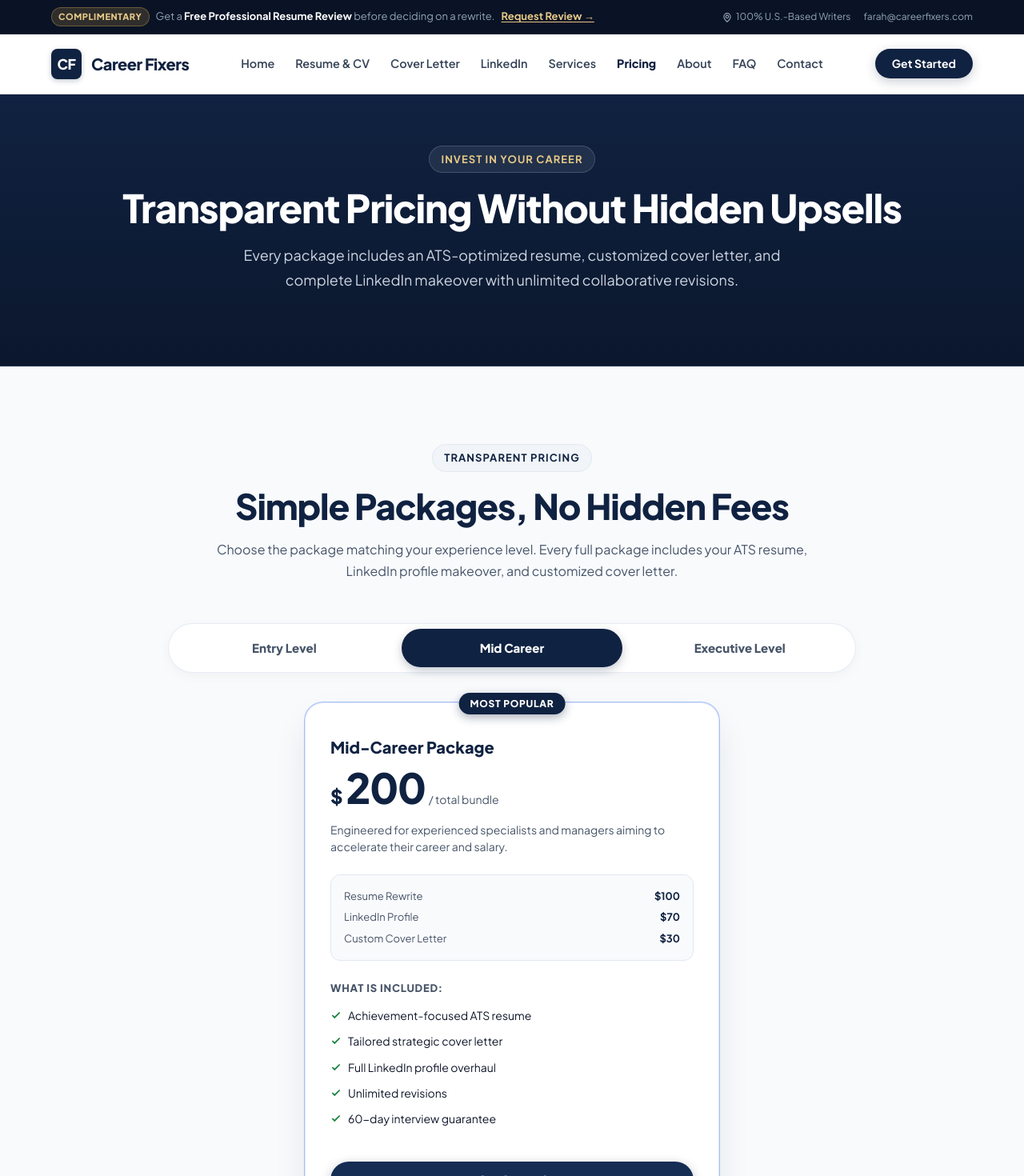
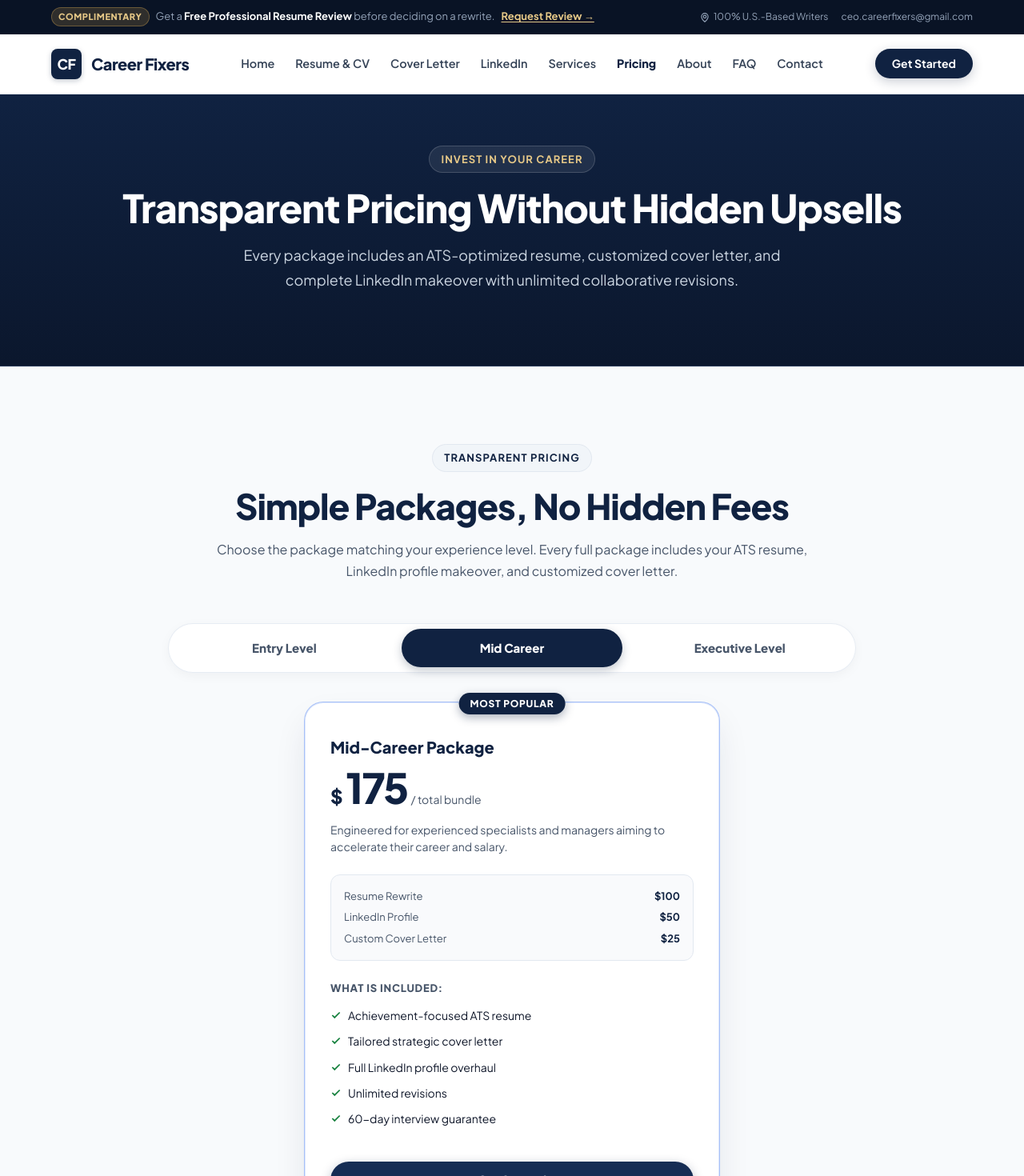
Before and after one commit to yasirnoor234/career-fixers, a Next.js app: page /pricing in a window 1280 px wide. Shown: the top 1470 px of the page at 80% size. Built offline with nearby package versions, Linux system fonts and the light colour scheme.

Commit message:
Update announcement email, reorder pricing section, and update package price tiers

```diff
--- a/about.html
+++ b/about.html
@@ -37,7 +37,7 @@
         <a class="announcement-link" href="index.html#free-review">Request Review &rarr;</a>
       </div>
       <div class="announcement-contact">
-        <a href="mailto:farah@careerfixers.com">farah@careerfixers.com</a>
+        <a href="mailto:ceo.careerfixers@gmail.com">ceo.careerfixers@gmail.com</a>
       </div>
     </div>
   </div>
--- a/src/app/api/contact/route.ts
+++ b/src/app/api/contact/route.ts
@@ -14,12 +14,12 @@ export async function POST(req: Request) {
     }
 
     const formType = type === 'free-review' ? 'Free Resume Review Request' : 'Direct Message / Inquiry';
-    const recipientEmail = 'suban@careerfixers.com';
+    const recipientEmail = process.env.RECIPIENT_EMAIL || 'ceo.careerfixers@gmail.com';
 
-    // Titan Mail (Hostinger) SMTP Configuration
-    const smtpHost = process.env.SMTP_HOST || 'smtp.titan.email';
+    // Gmail SMTP Configuration
+    const smtpHost = process.env.SMTP_HOST || 'smtp.gmail.com';
     const smtpPort = parseInt(process.env.SMTP_PORT || '465', 10);
-    const smtpUser = process.env.SMTP_USER || 'suban@careerfixers.com';
+    const smtpUser = process.env.SMTP_USER || 'ceo.careerfixers@gmail.com';
     const smtpPass = process.env.SMTP_PASSWORD;
 
     const emailSubject = `[Career Fixers] New ${formType} from ${name}`;
@@ -75,7 +75,7 @@ export async function POST(req: Request) {
       </div>
     `;
 
-    // If SMTP credentials exist, send via Hostinger Titan Mail
+    // If SMTP credentials exist, send via Gmail SMTP
     if (smtpPass) {
       const transporter = nodemailer.createTransport({
         host: smtpHost,
@@ -97,7 +97,7 @@ export async function POST(req: Request) {
 
       return NextResponse.json({
         success: true,
-        message: 'Email delivered successfully to suban@careerfixers.com',
+        message: `Email delivered successfully to ${recipientEmail}`,
       });
     } else {
       // Development / Fallback mode when SMTP_PASSWORD is not set yet in environment
@@ -112,7 +112,7 @@ export async function POST(req: Request) {
 
       return NextResponse.json({
         success: true,
-        message: 'Submission received. (Configure SMTP_PASSWORD in .env.local to enable live Hostinger Titan SMTP dispatch)',
+        message: 'Submission received. (Configure SMTP_PASSWORD in .env.local to enable live Gmail SMTP dispatch)',
       });
     }
   } catch (error: unknown) {
--- a/src/app/contact/page.tsx
+++ b/src/app/contact/page.tsx
@@ -46,7 +46,7 @@ export default function ContactPage() {
       stored.push({ ...message, submittedAt: new Date().toISOString() });
       localStorage.setItem('careerFixersMessages', JSON.stringify(stored));
 
-      // Send to server API endpoint for Titan Mail delivery to suban@careerfixers.com
+      // Send to server API endpoint for email delivery to ceo.careerfixers@gmail.com
       const res = await fetch('/api/contact', {
         method: 'POST',
         headers: { 'Content-Type': 'application/json' },
--- a/src/app/cover-letter/page.tsx
+++ b/src/app/cover-letter/page.tsx
@@ -23,7 +23,7 @@ export default function CoverLetterPage() {
           </p>
           <div className="hero-actions" style={{ justifyContent: 'center' }}>
             <Link className="btn btn-brand" href="/pricing">
-              Order Cover Letter ($25 - $30)
+              Order Cover Letter ($25)
             </Link>
             <Link className="btn btn-outline-white" href="/#free-review">
               Request Free Consultation
--- a/src/app/layout.tsx
+++ b/src/app/layout.tsx
@@ -72,7 +72,7 @@ export default function RootLayout({
       'Professional ATS-friendly resume writing, cover letters, and LinkedIn profile optimization by experienced US-based writers.',
     url: 'https://career-fixers.web.app/',
     logo: 'https://career-fixers.web.app/images/executive-classic.png',
-    priceRange: '$75 - $250',
+    priceRange: '$25 - $225',
     contactPoint: [
       {
         '@type': 'ContactPoint',
--- a/src/app/linkedin-optimization/page.tsx
+++ b/src/app/linkedin-optimization/page.tsx
@@ -23,7 +23,7 @@ export default function LinkedInOptimizationPage() {
           </p>
           <div className="hero-actions" style={{ justifyContent: 'center' }}>
             <Link className="btn btn-brand" href="/pricing">
-              Order LinkedIn Optimization ($50 - $70)
+              Order LinkedIn Optimization ($50)
             </Link>
             <Link className="btn btn-outline-white" href="/#free-review">
               Request Free Consultation
--- a/src/app/page.tsx
+++ b/src/app/page.tsx
@@ -5,8 +5,8 @@ import ServicesGrid from '@/components/ServicesGrid';
 import AtsSection from '@/components/AtsSection';
 import MethodologySection from '@/components/MethodologySection';
 import CareerLevelsSection from '@/components/CareerLevelsSection';
+import PricingSection from '@/components/PricingSection';
 import SamplesGallery from '@/components/SamplesGallery';
-import PricingSection from '@/components/PricingSection';
 import DirectCollaboration from '@/components/DirectCollaboration';
 import FaqSection from '@/components/FaqSection';
 import FinalCta from '@/components/FinalCta';
@@ -21,8 +21,8 @@ export default function HomePage() {
       <AtsSection />
       <MethodologySection />
       <CareerLevelsSection />
+      <PricingSection />
       <SamplesGallery />
-      <PricingSection />
       <DirectCollaboration />
       <FaqSection />
       <FinalCta />
--- a/src/components/AnnouncementBar.tsx
+++ b/src/components/AnnouncementBar.tsx
@@ -29,7 +29,7 @@ export default function AnnouncementBar() {
             </svg>
             100% U.S.-Based Writers
           </span>
-          <a href="mailto:farah@careerfixers.com">farah@careerfixers.com</a>
+          <a href="mailto:ceo.careerfixers@gmail.com">ceo.careerfixers@gmail.com</a>
         </div>
       </div>
     </div>
--- a/src/components/CareerLevelsSection.tsx
+++ b/src/components/CareerLevelsSection.tsx
@@ -62,7 +62,7 @@ export default function CareerLevelsSection() {
                 <svg width="16" height="16" viewBox="0 0 24 24" fill="none" stroke="currentColor" strokeWidth="2.5">
                   <polyline points="20 6 9 17 4 12" />
                 </svg>
-                <span>Complete package at $200</span>
+                <span>Complete package at $175</span>
               </li>
             </ul>
           </div>
@@ -90,7 +90,7 @@ export default function CareerLevelsSection() {
                 <svg width="16" height="16" viewBox="0 0 24 24" fill="none" stroke="currentColor" strokeWidth="2.5">
                   <polyline points="20 6 9 17 4 12" />
                 </svg>
-                <span>Full executive dossier at $250</span>
+                <span>Full executive dossier at $225</span>
               </li>
             </ul>
           </div>
--- a/src/components/FreeReviewForm.tsx
+++ b/src/components/FreeReviewForm.tsx
@@ -88,7 +88,7 @@ export default function FreeReviewForm({ idPrefix = 'hero', isCompact = false }:
       stored.push({ ...submission, submittedAt: new Date().toISOString() });
       localStorage.setItem('careerFixersSubmissions', JSON.stringify(stored));
 
-      // Send to server API endpoint for Titan Mail delivery to suban@careerfixers.com
+      // Send to server API endpoint for email delivery to ceo.careerfixers@gmail.com
       const res = await fetch('/api/contact', {
         method: 'POST',
         headers: { 'Content-Type': 'application/json' },
--- a/src/components/PricingSection.tsx
+++ b/src/components/PricingSection.tsx
@@ -120,7 +120,7 @@ export default function PricingSection() {
                 <div className="pricing-tier-name">Mid-Career Package</div>
                 <div className="pricing-price">
                   <span className="price-currency">$</span>
-                  <span className="price-amount">200</span>
+                  <span className="price-amount">175</span>
                   <span className="price-period">/ total bundle</span>
                 </div>
                 <p className="pricing-description">
@@ -129,8 +129,8 @@ export default function PricingSection() {
 
                 <div className="pricing-breakdown">
                   <div className="breakdown-row"><span>Resume Rewrite</span><strong>$100</strong></div>
-                  <div className="breakdown-row"><span>LinkedIn Profile</span><strong>$70</strong></div>
-                  <div className="breakdown-row"><span>Custom Cover Letter</span><strong>$30</strong></div>
+                  <div className="breakdown-row"><span>LinkedIn Profile</span><strong>$50</strong></div>
+                  <div className="breakdown-row"><span>Custom Cover Letter</span><strong>$25</strong></div>
                 </div>
 
                 <div className="pricing-includes">
@@ -181,7 +181,7 @@ export default function PricingSection() {
                 <div className="pricing-tier-name">Executive Package</div>
                 <div className="pricing-price">
                   <span className="price-currency">$</span>
-                  <span className="price-amount">250</span>
+                  <span className="price-amount">225</span>
                   <span className="price-period">/ total bundle</span>
                 </div>
                 <p className="pricing-description">
@@ -189,9 +189,9 @@ export default function PricingSection() {
                 </p>
 
                 <div className="pricing-breakdown">
-                  <div className="breakdown-row"><span>Resume / CV</span><strong>$150</strong></div>
-                  <div className="breakdown-row"><span>LinkedIn Branding</span><strong>$70</strong></div>
-                  <div className="breakdown-row"><span>Executive Letter</span><strong>$30</strong></div>
+                  <div className="breakdown-row"><span>Executive Rewrite</span><strong>$150</strong></div>
+                  <div className="breakdown-row"><span>LinkedIn Profile</span><strong>$50</strong></div>
+                  <div className="breakdown-row"><span>Custom Cover Letter</span><strong>$25</strong></div>
                 </div>
 
                 <div className="pricing-includes">
--- a/src/components/ServicesGrid.tsx
+++ b/src/components/ServicesGrid.tsx
@@ -234,7 +234,7 @@ export default function ServicesGrid() {
                 <svg width="14" height="14" viewBox="0 0 24 24" fill="none" stroke="currentColor" strokeWidth="3">
                   <polyline points="20 6 9 17 4 12" />
                 </svg>
-                Maximum bundle savings ($150 - $250)
+                Maximum bundle savings ($150 - $225)
               </li>
               <li>
                 <svg width="14" height="14" viewBox="0 0 24 24" fill="none" stroke="currentColor" strokeWidth="3">
```
Also changed, not shown: 1 other file (tests, documents, lock files or other folders).
